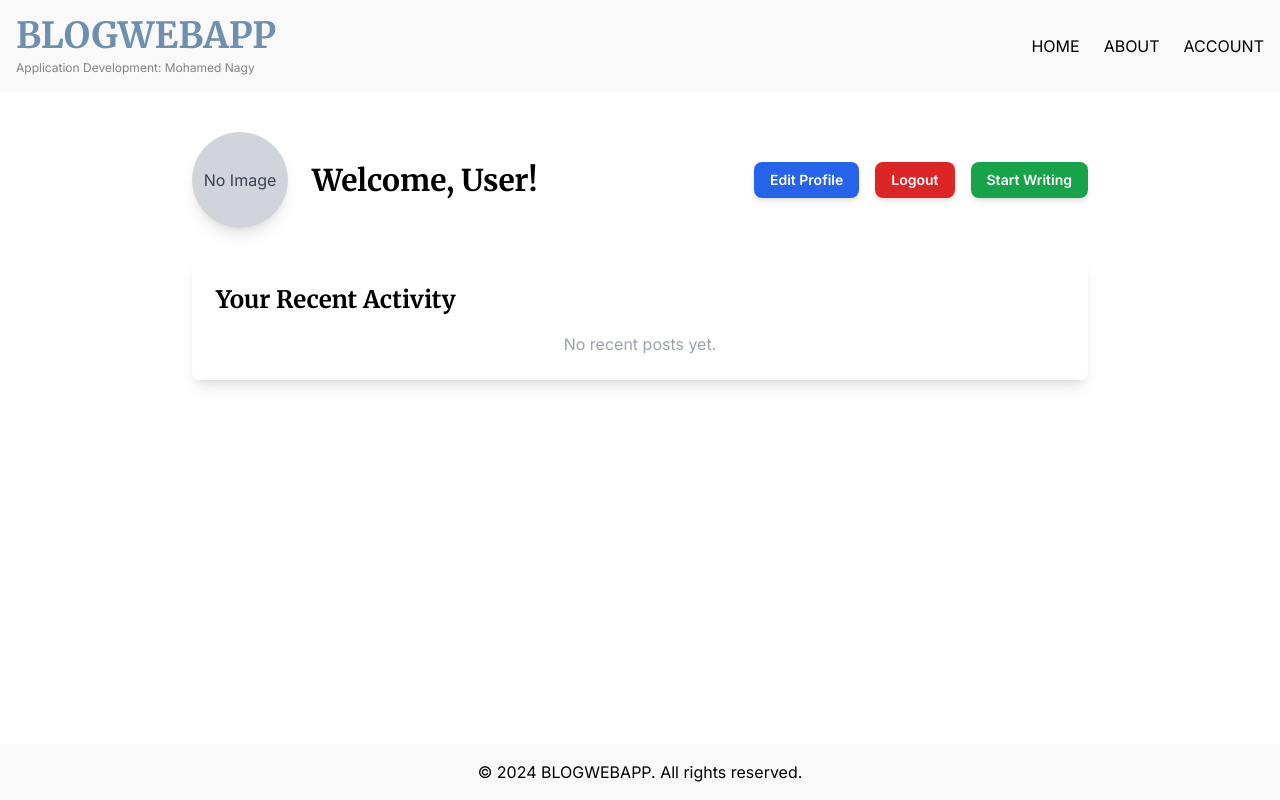
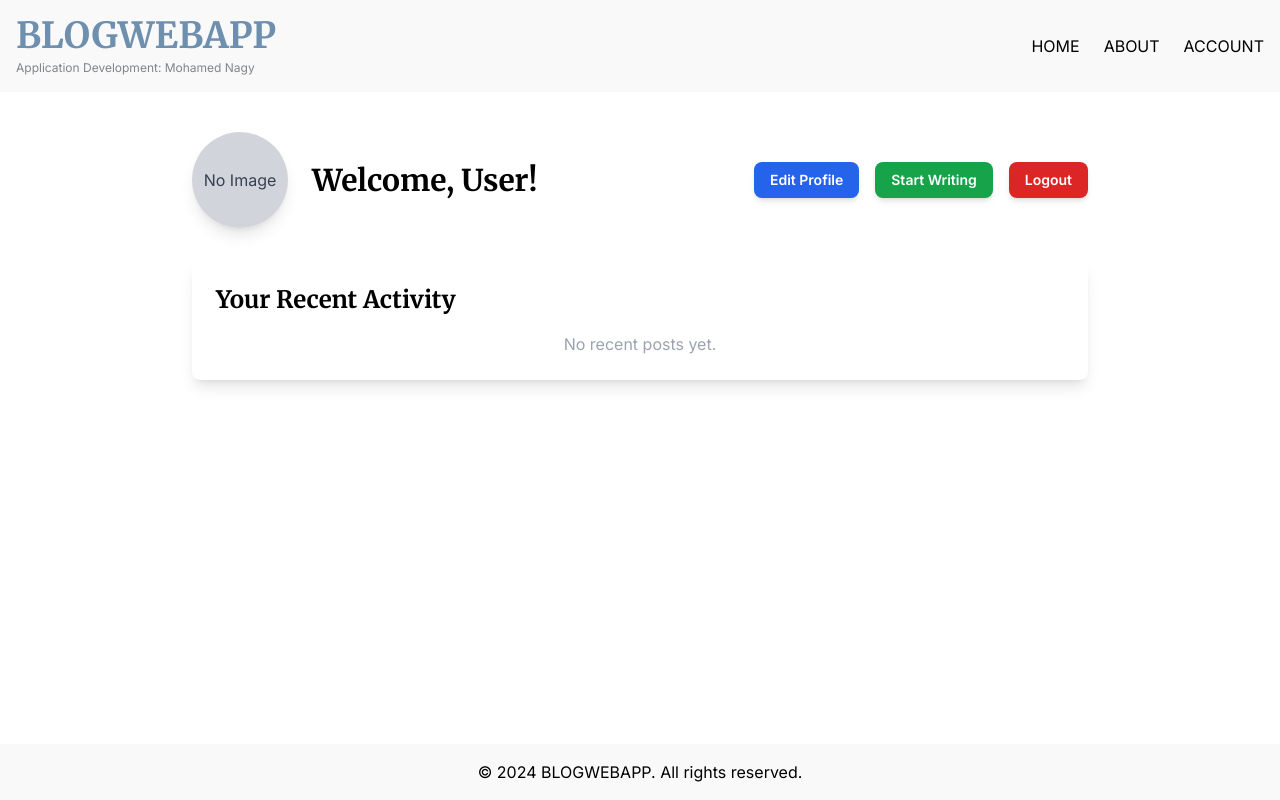
Before and after one commit to devmonagy/blogwebappdev, a React (Create React App) app in the folder client/: page /dashboard in a window 1280 px wide. Built offline with nearby package versions, Linux system fonts and the light colour scheme; no server answers; sample sign-in values are in the browser's storage.

Commit message:
Dashboard Update

```diff
--- a/client/src/pages/Dashboard.tsx
+++ b/client/src/pages/Dashboard.tsx
@@ -90,16 +90,16 @@ const Dashboard: React.FC<DashboardProps> = ({ onLogout }) => {
             Edit Profile
           </button>
           <button
+            onClick={() => navigate("/write-post")}
+            className="bg-green-600 hover:bg-green-700 text-white text-sm font-semibold py-2 px-4 rounded-lg shadow-md transition-all duration-200 ease-in-out"
+          >
+            Start Writing
+          </button>
+          <button
             onClick={onLogout}
             className="bg-red-600 hover:bg-red-700 text-white text-sm font-semibold py-2 px-4 rounded-lg shadow-md transition-all duration-200 ease-in-out"
           >
             Logout
-          </button>
-          <button
-            onClick={() => navigate("/write-post")}
-            className="bg-green-600 hover:bg-green-700 text-white text-sm font-semibold py-2 px-4 rounded-lg shadow-md transition-all duration-200 ease-in-out"
-          >
-            Start Writing
           </button>
         </div>
       </div>
```
Also changed, not shown: 3 other files (tests, documents, lock files or other folders).
